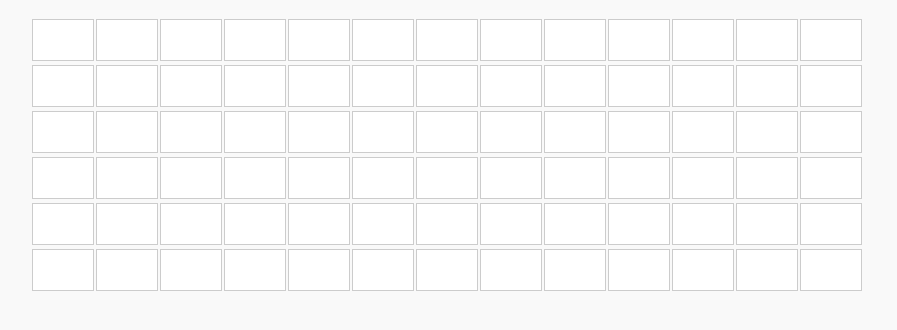
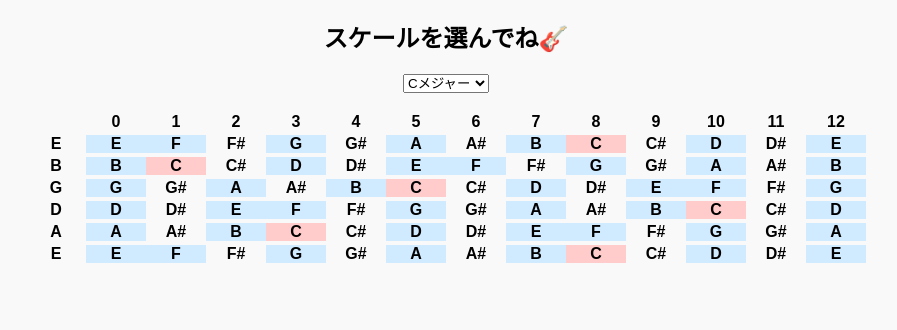
Before and after one commit to yusukekim/G-scale-trainer, a plain HTML site: page index.html in a window 1280 px wide. Shown: the part 90-420 px from the top of the page, without its empty margins (194-1091 px from the left). Drawn offline with Linux system fonts and the light colour scheme.

Commit message:
音鳴らす機能や指板表示の修正

```diff
--- a/index.html
+++ b/index.html
@@ -9,8 +9,20 @@
 <body>
   <h1>🎸 Guitar Scale Trainer</h1>
 
+  <h2>スケールを選んでね🎸</h2>
+  <select id="scaleSelect">
+    <option value="C_MAJOR">Cメジャー</option>
+    <option value="G_MAJOR">Gメジャー</option>
+    <option value="A_MINOR">Aマイナー</option>
+  </select>
+
   <!-- 指板 -->
   <div class="fretboard" id="fretboard"></div>
+
+  <!-- 指板ラッパーを追加 -->
+  <div id="fretboard-container">
+    <div class="fretboard" id="fretboard"></div>
+  </div>
 
   <script src="script.js"></script>
 </body>
--- a/script.js
+++ b/script.js
@@ -1,24 +1,174 @@
 // 弦の配列（6弦から1弦）
-const strings = ["E", "A", "D", "G", "B", "e"];
+const strings = ["e", "B", "G", "D", "A", "E"]; // ← これが1弦→6弦の順！
 const frets = 13; // 0フレット〜12フレットまで
 
+// クロマチック（半音）スケール
+const chromaticScale = ["C", "C#", "D", "D#", "E", "F", "F#", "G", "G#", "A", "A#", "B"];
+
+// 各弦の開放弦の音（6弦→1弦）
+const openStrings = ["e", "B", "G", "D", "A", "E"];
+
+//スケール辞書
+const scaleMap = {
+    C_MAJOR: ["C", "D", "E", "F", "G", "A", "B"],
+    G_MAJOR: ["G", "A", "B", "C", "D", "E", "F#"],
+    A_MINOR: ["A", "B", "C", "D", "E", "F", "G"]
+};
+
 const fretboard = document.getElementById("fretboard");
+console.log("🎸 fretboard:", fretboard); // ← 確認用！
 
-// 弦ごとに処理
+//音名 → 周波数に変換する関数
+function noteToFrequency(note) {
+    const A4 = 440;
+    const notes = [
+      "C", "C#", "D", "D#", "E", "F",
+      "F#", "G", "G#", "A", "A#", "B"
+    ];
+
+    // すべてのオクターブに対応するため簡略処理
+    let octave = 4;
+    if (note === "e") note = "E"; // 高音eへの対応
+
+    // オクターブをつけないとA440基準だけに近くなるので仮にA4基準
+    const index = notes.indexOf(note);
+    if (index === -1) return null;
+
+    const noteNumber = notes.indexOf(note);
+    const midiNumber = 12 * (octave + 1) + noteNumber;
+    return A4 * Math.pow(2, (midiNumber - 69) / 12);
+  }
+
+  //音を鳴らす関数
+  function playTone(frequency) {
+    const audioCtx = new (window.AudioContext || window.webkitAudioContext)();
+    const oscillator = audioCtx.createOscillator();
+    const gainNode = audioCtx.createGain();
+
+    oscillator.connect(gainNode);
+    gainNode.connect(audioCtx.destination);
+
+    oscillator.type = "sine";
+    oscillator.frequency.value = frequency;
+    oscillator.start();
+
+    // 音の長さ
+    gainNode.gain.setValueAtTime(1, audioCtx.currentTime);
+    gainNode.gain.exponentialRampToValueAtTime(0.001, audioCtx.currentTime + 0.5);
+    oscillator.stop(audioCtx.currentTime + 0.5);
+  }
+
+//追加部分
+function renderFretboard(scaleName) {
+  const scaleNotes = scaleMap[scaleName];
+  fretboard.innerHTML = "";
+
+  // フレット番号行を作成
+  const fretNumberRow = document.createElement("div");
+  fretNumberRow.classList.add("string");
+
+  const labelCell = document.createElement("div");
+  labelCell.classList.add("fret");
+  labelCell.innerText = " ";
+  fretNumberRow.appendChild(labelCell);
+
+  for (let fret = 0; fret < frets; fret++) {
+    const fretNumDiv = document.createElement("div");
+    fretNumDiv.classList.add("fret");
+    fretNumDiv.innerText = fret;
+    fretNumberRow.appendChild(fretNumDiv);
+  }
+
+  fretboard.appendChild(fretNumberRow);
+
+  // 弦ごとに描画
   strings.forEach((stringName, stringIndex) => {
     const stringRow = document.createElement("div");
     stringRow.classList.add("string");
 
+    const openNote = openStrings[stringIndex].toUpperCase();
+    const startIndex = chromaticScale.indexOf(openNote);
+
+    const labelDiv = document.createElement("div");
+    labelDiv.classList.add("fret");
+    labelDiv.innerText = stringName.toUpperCase();
+    stringRow.appendChild(labelDiv);
+
     for (let fret = 0; fret < frets; fret++) {
       const fretDiv = document.createElement("div");
       fretDiv.classList.add("fret");
-    fretDiv.dataset.string = stringName;
-    fretDiv.dataset.fret = fret;
 
-    fretDiv.innerText = ""; // 今は何も表示しない
+      const noteIndex = (startIndex + fret) % chromaticScale.length;
+      const note = chromaticScale[noteIndex];
+
+      fretDiv.innerText = note;
+
+      if (scaleNotes.includes(note)) {
+        fretDiv.classList.add("note");
+        if (note === scaleNotes[0]) {
+          fretDiv.classList.add("root");
+        }
+      }
+
+      //各フレットを押した時に音が鳴るようにする処理
+      fretDiv.addEventListener("click", () => {
+        const freq = noteToFrequency(note);
+        if (freq) playTone(freq);
+      });
 
       stringRow.appendChild(fretDiv);
     }
 
     fretboard.appendChild(stringRow);
   });
+}
+
+    // strings.forEach((stringName, stringIndex) => {
+    //     const stringRow = document.createElement("div");
+    //     stringRow.classList.add("string");
+
+    //     // 各弦の開放音を取得（大文字に統一）
+    //     const openNote = openStrings[stringIndex].toUpperCase();
+    //     const startIndex = chromaticScale.indexOf(openNote);
+
+    //     for (let fret = 0; fret < frets; fret++) {
+    //       const fretDiv = document.createElement("div");
+    //       fretDiv.classList.add("fret");
+
+    //       // このフレットの音を算出
+    //       const noteIndex = (startIndex + fret) % chromaticScale.length;
+    //       const note = chromaticScale[noteIndex];
+
+    //       // 音名を表示
+    //       fretDiv.innerText = note;
+
+    //       // Cメジャースケールに含まれる音だけ色付け
+    //       if (scaleNotes.includes(note)) {
+    //         // 新コード ✅
+    //         fretDiv.classList.add("note"); // 水色
+    //       }
+
+    //       // ルート音Cは別色に！
+    //       if (note === "C") {
+    //         fretDiv.classList.add("root"); // ピンク
+    //       }
+
+    //       stringRow.appendChild(fretDiv);
+    //     }
+
+    //     fretboard.appendChild(stringRow);
+    //   });
+
+    //スケール変更イベント
+    const scaleSelect = document.getElementById("scaleSelect");
+    scaleSelect.addEventListener("change", (e) => {
+        renderFretboard(e.target.value);
+    });
+
+    // イベント設定
+    document.getElementById("scaleSelect").addEventListener("change", (e) => {
+        renderFretboard(e.target.value);
+    });
+
+    // 初期表示（Cメジャー）
+    renderFretboard("C_MAJOR");
--- a/style.css
+++ b/style.css
@@ -6,34 +6,36 @@ body {
   }
 
   .fretboard {
-    display: grid;
-    grid-template-columns: repeat(13, 60px); /* 12フレット + ナット */
+    display: flex;
+    flex-direction: column;
     gap: 4px;
     justify-content: center;
     margin-top: 20px;
   }
 
   .string {
-    display: contents; /* フレットを横一列で */
+    display: grid;
+    grid-template-columns: repeat(14, 60px); /* ← 13フレット + ラベル1個分 */
   }
 
   .fret {
-    width: 60px;
-    height: 40px;
-    background: #fff;
-    border: 1px solid #ccc;
-    display: flex;
-    align-items: center;
-    justify-content: center;
+    text-align: center;
     font-weight: bold;
-    cursor: pointer;
-    user-select: none;
+  }
+
+  .fret.note {
+    background: #d0eaff; /* 青 */
   }
 
   .fret.root {
-    background: #ffcccb;
+    background: #ffcccb; /* ピンク → こっちをあとに書くことで勝つ！ */
   }
 
-  .fret.note {
-    background: #d0eaff;
+  .fretboard {
+    display: flex;
+    flex-direction: column;
+    gap: 4px;
+    justify-content: center;
+    margin: 20px auto; /* ←中央に寄せる */
+    width: max-content; /* 中身に合わせた幅だけ確保 */
   }
```
Lines whose indentation alone changed are shown as unchanged.
